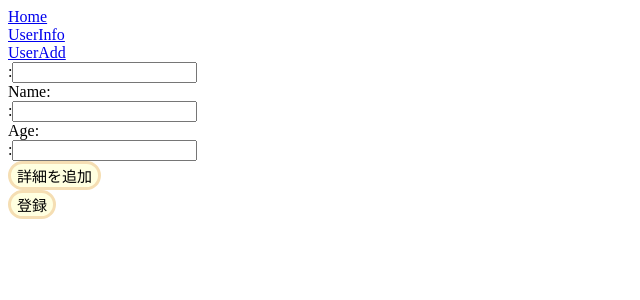
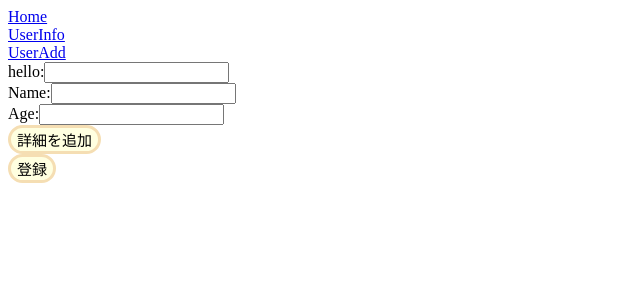
Before and after one commit to koyamal/gae-app, a React (Create React App) app in the folder client/: page /addUser in a window 1280 px wide. Shown: the top 300 px of the page, without its empty margins (0-640 px from the left). Built offline with nearby package versions, Linux system fonts and the light colour scheme.

Commit message:
labelを付与

```diff
--- a/client/src/components/pages/UserAdd.tsx
+++ b/client/src/components/pages/UserAdd.tsx
@@ -103,17 +103,17 @@ const UserAdd: React.FC = () => {
 
   return (
     <div className="container">
-      <Input onChangeEvent={(e) => {console.log(e)}} />
+      <Input label='hello' onChangeEvent={(e) => {console.log(e)}} />
       <div>
-        Name:
         <Input
+          label='Name'
           type="text"
           onChangeEvent={setUserName}
         />
       </div>
       <div>
-        Age:
         <Input
+          label='Age'
           type="number"
           onChangeEvent={setUserAge}
         />
@@ -123,29 +123,29 @@ const UserAdd: React.FC = () => {
         {isDetail && (
           <div>
             <div>
-              country:
               <Input
+                label='country'
                 type="text"
                 onChangeEvent={setUserCountry}
               />
             </div>
             <div>
-              job:
               <Input
+                label='job'
                 type="text"
                 onChangeEvent={setUserJob}
               />
             </div>
             <div>
-              gender:
               <Input
+                label='gender'
                 type="text"
                 onChangeEvent={setUserGender}
               />
             </div>
             <div>
-              email:
               <Input
+                label='email'
                 type="text"
                 onChangeEvent={setUserEmail}
               />
```
